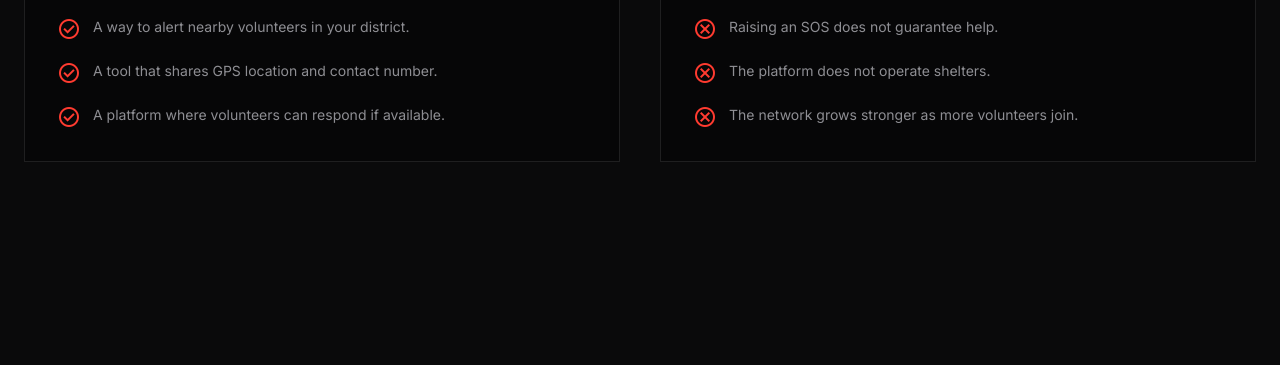
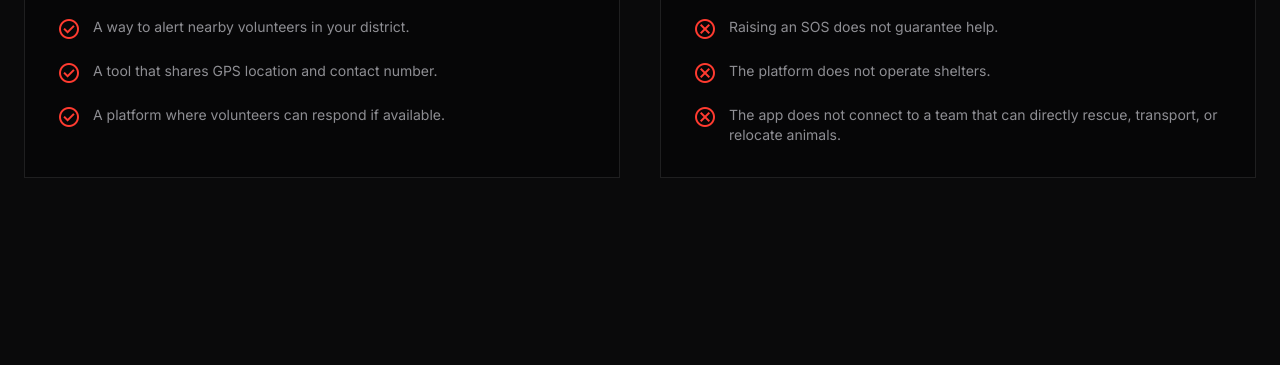
Before and after one commit to askrapidresponseteam-cloud/Website-RRT, a plain HTML site: page index.html in a window 1280 px wide. Shown: the part 3562-3927 px from the top of the page. Drawn offline with nearby package versions, Linux system fonts and the light colour scheme.

Commit message:
Update index.html

```diff
--- a/index.html
+++ b/index.html
@@ -754,7 +754,7 @@ The platform does not operate shelters.
 
 <li class="flex gap-3">
 <span class="material-symbols-outlined text-accent">cancel</span>
-The network grows stronger as more volunteers join.
+The app does not connect to a team that can directly rescue, transport, or relocate animals.
 </li>
 
 </ul>
```
